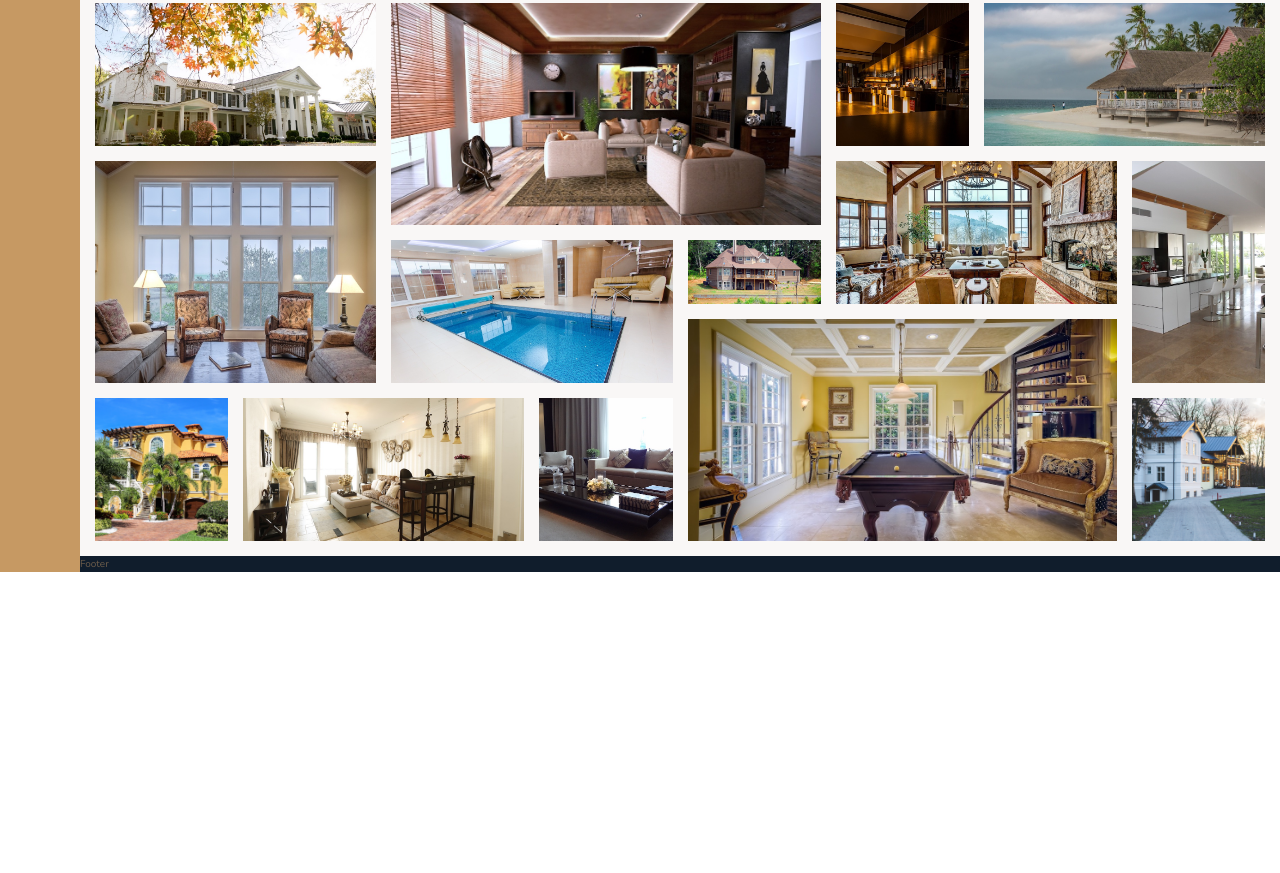
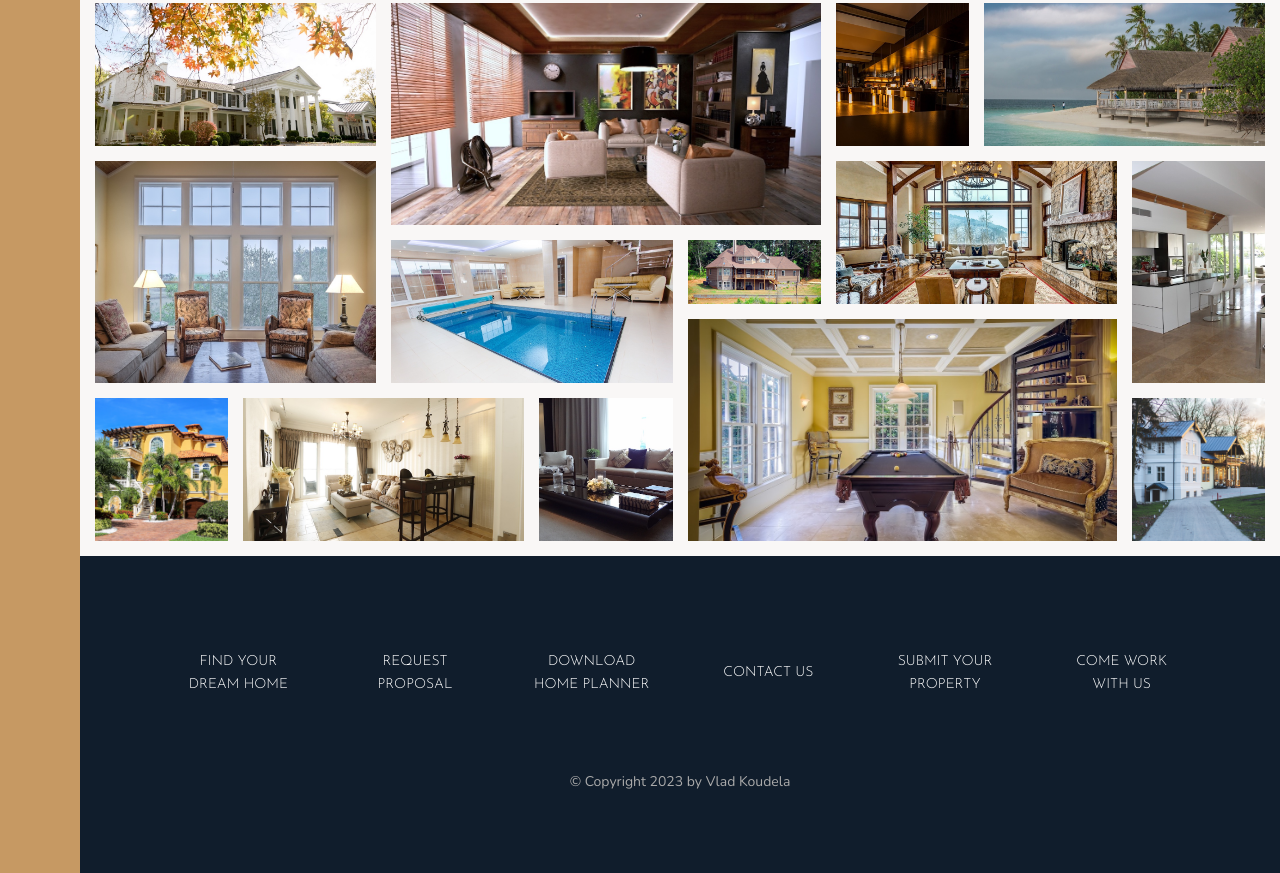
Before and after one commit to vkoudela-dev/nexter, a website: page index.html in a window 1280 px wide. Shown: the part 3142-4015 px from the top of the page. Before the commit the page ends 3714 px from the top, so only its background shows below. Drawn offline with nearby package versions, Linux system fonts and the light colour scheme.

Commit message:
Footer finished

```diff
--- a/index.html
+++ b/index.html
@@ -370,6 +370,28 @@
       </figure>
     </section>
 
-    <footer class="footer">Footer</footer>
+    <footer class="footer">
+      <ul class="nav">
+        <li class="nav__item">
+          <a href="#" class="nav__link">Find your dream home</a>
+        </li>
+        <li class="nav__item">
+          <a href="#" class="nav__link">Request proposal</a>
+        </li>
+        <li class="nav__item">
+          <a href="#" class="nav__link">Download home planner</a>
+        </li>
+        <li class="nav__item">
+          <a href="#" class="nav__link">Contact us</a>
+        </li>
+        <li class="nav__item">
+          <a href="#" class="nav__link">Submit your property</a>
+        </li>
+        <li class="nav__item">
+          <a href="#" class="nav__link">Come work with us</a>
+        </li>
+      </ul>
+      <p class="copyright">&copy; Copyright 2023 by Vlad Koudela</p>
+    </footer>
   </body>
 </html>
--- a/sass/_footer.scss
+++ b/sass/_footer.scss
@@ -1,4 +1,40 @@
 .footer {
   background-color: $color-secondary;
   grid-column: full-start / full-end;
+  padding: 8rem;
 }
+
+.nav {
+  list-style: none;
+  display: grid;
+  grid-template-columns: repeat(auto-fit, minmax(15rem, 1fr));
+  grid-gap: 2rem;
+  align-items: center;
+
+  &__link:link,
+  &__link:visited {
+    font-size: 1.4rem;
+    counter-reset: #fff;
+    text-decoration: none;
+    font-family: $font-display;
+    text-transform: uppercase;
+    text-align: center;
+    color: #fff;
+    padding: 1.5rem;
+    display: block;
+    transition: all 0.2s;
+  }
+
+  &__link:hover,
+  &__link:active {
+    background-color: rgba(#fff, 0.05);
+    transform: translateY(-3px);
+  }
+}
+
+.copyright {
+  font-size: 1.4rem;
+  color: $color-grey-light-2;
+  margin-top: 6rem;
+  text-align: center;
+}
```
Also changed, not shown: css/style.css.
